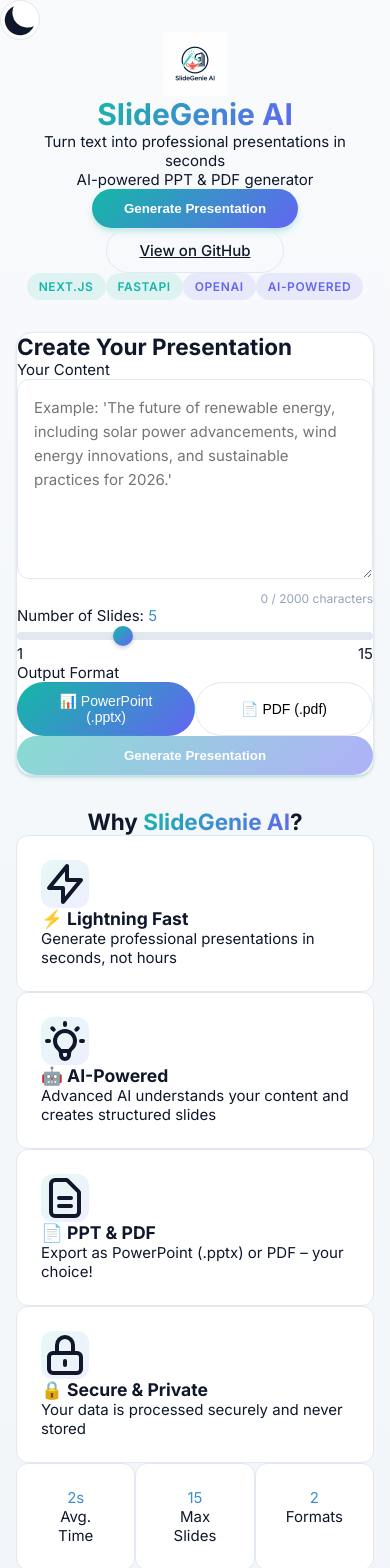
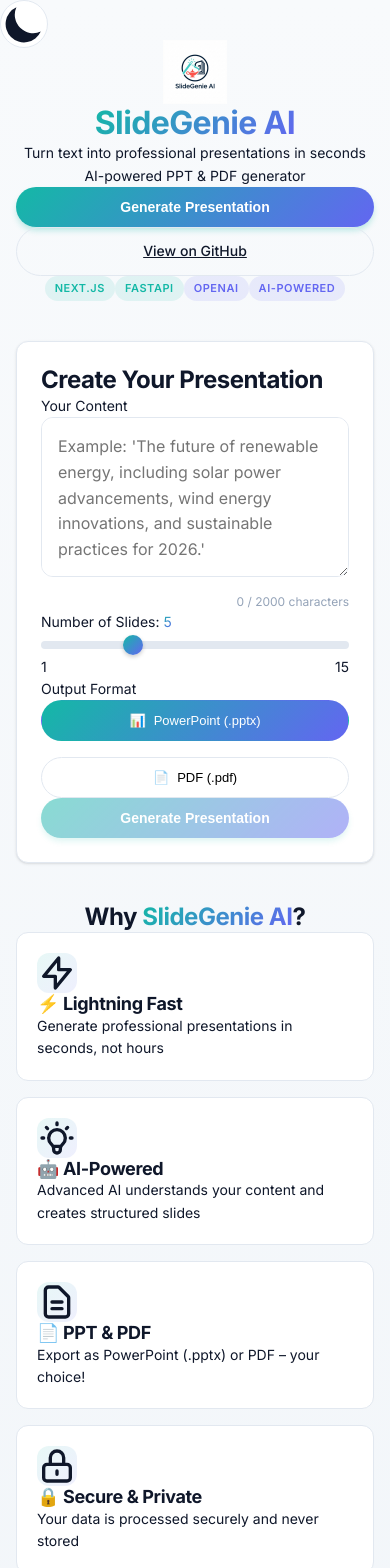
Before and after one commit to Bharath-Kumar-K-0930/SlideGenie, a Next.js app in the folder frontend/: page / in a window 390 px wide. Shown: the top 1568 px of the page. Built offline with nearby package versions, Linux system fonts and the light colour scheme.

Commit message:
Add comprehensive responsive design for all devices with proper spacing and fonts

```diff
--- a/frontend/app/globals.css
+++ b/frontend/app/globals.css
@@ -4,19 +4,27 @@
 
 :root {
   /* Modern SaaS Color Palette */
-  --foreground-rgb: 15, 23, 42; /* slate-900 */
-  --background-start-rgb: 248, 250, 252; /* slate-50 */
-  --background-end-rgb: 241, 245, 249; /* slate-100 */
+  --foreground-rgb: 15, 23, 42;
+  /* slate-900 */
+  --background-start-rgb: 248, 250, 252;
+  /* slate-50 */
+  --background-end-rgb: 241, 245, 249;
+  /* slate-100 */
 
   /* Primary Colors */
-  --primary: 20, 184, 166; /* teal-500 */
-  --primary-dark: 13, 148, 136; /* teal-600 */
-  --accent: 99, 102, 241; /* indigo-500 */
+  --primary: 20, 184, 166;
+  /* teal-500 */
+  --primary-dark: 13, 148, 136;
+  /* teal-600 */
+  --accent: 99, 102, 241;
+  /* indigo-500 */
 
   /* Neutral Colors */
   --card-bg: 255, 255, 255;
-  --border: 226, 232, 240; /* slate-200 */
-  --muted: 148, 163, 184; /* slate-400 */
+  --border: 226, 232, 240;
+  /* slate-200 */
+  --muted: 148, 163, 184;
+  /* slate-400 */
 }
 
 [data-theme="dark"] {
@@ -39,20 +47,46 @@
 body {
   max-width: 100vw;
   overflow-x: hidden;
+  width: 100%;
 }
 
 body {
   color: rgb(var(--foreground-rgb));
-  font-family: var(--font-inter), -apple-system, BlinkMacSystemFont, 'Segoe UI', sans-serif;
-  background: linear-gradient(
-    to bottom,
-    rgb(var(--background-start-rgb)),
-    rgb(var(--background-end-rgb))
-  );
+  font-family: var(--font-inter), -apple-system, BlinkMacSystemFont, 'Segoe UI', 'Roboto', sans-serif;
+  background: linear-gradient(to bottom,
+      rgb(var(--background-start-rgb)),
+      rgb(var(--background-end-rgb)));
   min-height: 100vh;
   transition: background 0.3s ease, color 0.3s ease;
   -webkit-font-smoothing: antialiased;
   -moz-osx-font-smoothing: grayscale;
+  text-rendering: optimizeLegibility;
+  line-height: 1.6;
+}
+
+/* Typography */
+h1,
+h2,
+h3,
+h4,
+h5,
+h6 {
+  line-height: 1.2;
+  font-weight: 700;
+  letter-spacing: -0.02em;
+  margin: 0;
+}
+
+p {
+  line-height: 1.6;
+  margin: 0;
+}
+
+/* Responsive images */
+img {
+  max-width: 100%;
+  height: auto;
+  display: block;
 }
 
 /* ============================================
@@ -82,12 +116,16 @@
   background: linear-gradient(135deg, rgb(var(--primary)), rgb(var(--accent)));
   color: white;
   font-weight: 600;
-  padding: 0.75rem 2rem;
+  padding: 0.875rem 2rem;
   border-radius: 9999px;
   border: none;
   cursor: pointer;
   transition: all 0.2s ease;
   box-shadow: 0 4px 6px -1px rgba(var(--primary), 0.3);
+  font-size: 1rem;
+  display: inline-flex;
+  align-items: center;
+  justify-content: center;
 }
 
 .btn-primary:hover:not(:disabled) {
@@ -107,11 +145,15 @@
   background: transparent;
   color: rgb(var(--foreground-rgb));
   font-weight: 500;
-  padding: 0.75rem 2rem;
+  padding: 0.875rem 2rem;
   border-radius: 9999px;
   border: 1px solid rgb(var(--border));
   cursor: pointer;
   transition: all 0.2s ease;
+  font-size: 1rem;
+  display: inline-flex;
+  align-items: center;
+  justify-content: center;
 }
 
 .btn-secondary:hover {
@@ -122,12 +164,12 @@
 /* Input Styles */
 .input-modern {
   width: 100%;
-  padding: 0.75rem 1rem;
+  padding: 0.875rem 1rem;
   border: 1px solid rgb(var(--border));
   border-radius: 12px;
   background: rgb(var(--card-bg));
   color: rgb(var(--foreground-rgb));
-  font-size: 0.875rem;
+  font-size: 0.9375rem;
   transition: all 0.2s ease;
   font-family: inherit;
 }
@@ -168,7 +210,7 @@
 .badge {
   display: inline-flex;
   align-items: center;
-  padding: 0.375rem 0.75rem;
+  padding: 0.375rem 0.875rem;
   border-radius: 9999px;
   font-size: 0.75rem;
   font-weight: 600;
@@ -239,6 +281,7 @@
     opacity: 0;
     transform: translateY(10px);
   }
+
   to {
     opacity: 1;
     transform: translateY(0);
@@ -254,6 +297,7 @@
     opacity: 0;
     transform: translateY(20px);
   }
+
   to {
     opacity: 1;
     transform: translateY(0);
@@ -274,30 +318,9 @@
   animation: spin 1s linear infinite;
 }
 
-/* Skeleton Loader */
-@keyframes shimmer {
-  0% {
-    background-position: -1000px 0;
-  }
-  100% {
-    background-position: 1000px 0;
-  }
-}
-
-.skeleton {
-  background: linear-gradient(
-    90deg,
-    rgb(var(--border)) 0%,
-    rgba(var(--border), 0.5) 50%,
-    rgb(var(--border)) 100%
-  );
-  background-size: 1000px 100%;
-  animation: shimmer 2s infinite;
-}
-
 /* Toggle Switch */
 .toggle-option {
-  padding: 0.625rem 1.25rem;
+  padding: 0.75rem 1.5rem;
   border-radius: 9999px;
   font-size: 0.875rem;
   font-weight: 500;
@@ -305,6 +328,10 @@
   transition: all 0.2s ease;
   border: 1px solid rgb(var(--border));
   background: rgb(var(--card-bg));
+  display: flex;
+  align-items: center;
+  justify-content: center;
+  gap: 0.5rem;
 }
 
 .toggle-option:hover {
@@ -410,7 +437,7 @@
   border-radius: 50%;
   display: flex;
   align-items: center;
-  justify-center: center;
+  justify-content: center;
   background: rgb(var(--card-bg));
   border: 1px solid rgb(var(--border));
   color: rgb(var(--foreground-rgb));
@@ -474,17 +501,228 @@
   outline-offset: 2px;
 }
 
-/* Responsive Typography */
-@media (max-width: 768px) {
+/* ============================================
+   RESPONSIVE DESIGN - ALL DEVICES
+   ============================================ */
+
+/* Mobile phones (320px - 640px) */
+@media (max-width: 640px) {
+  body {
+    font-size: 0.875rem;
+  }
+
+  .container-saas {
+    padding: 0 1rem;
+    max-width: 100%;
+  }
+
+  .section-spacing {
+    padding: 2.5rem 0;
+  }
+
+  /* Typography */
+  h1 {
+    font-size: 2rem !important;
+  }
+
+  h2 {
+    font-size: 1.5rem !important;
+  }
+
+  h3 {
+    font-size: 1.125rem !important;
+  }
+
+  /* Buttons */
+  .btn-primary,
+  .btn-secondary {
+    padding: 0.75rem 1.5rem;
+    font-size: 0.875rem;
+    width: 100%;
+  }
+
+  /* Cards */
+  .card-modern {
+    padding: 1.5rem !important;
+    border-radius: 12px;
+  }
+
+  .feature-card {
+    padding: 1.25rem;
+  }
+
+  .stat-card {
+    padding: 1.25rem;
+  }
+
+  .icon-container {
+    width: 2.5rem;
+    height: 2.5rem;
+  }
+
+  /* Textarea */
+  .textarea-modern {
+    min-height: 160px;
+    font-size: 1rem;
+    /* Prevent zoom on iOS */
+  }
+
+  /* Grid */
+  .grid {
+    grid-template-columns: 1fr !important;
+    gap: 1rem !important;
+  }
+
+  /* Touch targets */
+  .social-link {
+    width: 3rem;
+    height: 3rem;
+  }
+
+  .toggle-option {
+    padding: 0.75rem 1rem;
+    font-size: 0.8125rem;
+  }
+
+  .badge {
+    font-size: 0.6875rem;
+    padding: 0.25rem 0.625rem;
+  }
+}
+
+/* Tablets portrait (641px - 768px) */
+@media (min-width: 641px) and (max-width: 768px) {
   body {
     font-size: 0.9375rem;
   }
 
   .container-saas {
-    padding: 0 1rem;
+    padding: 0 1.5rem;
+    max-width: 720px;
   }
 
   .section-spacing {
-    padding: 2rem 0;
+    padding: 3rem 0;
+  }
+
+  h1 {
+    font-size: 2.5rem !important;
+  }
+
+  h2 {
+    font-size: 1.875rem !important;
+  }
+
+  /* 2-column grid */
+  .grid.lg\:grid-cols-4 {
+    grid-template-columns: repeat(2, 1fr) !important;
+    gap: 1.25rem !important;
+  }
+
+  .grid.grid-cols-3 {
+    grid-template-columns: repeat(3, 1fr) !important;
   }
 }
+
+/* Tablets landscape & Small laptops (769px - 1024px) */
+@media (min-width: 769px) and (max-width: 1024px) {
+  .container-saas {
+    max-width: 960px;
+    padding: 0 2rem;
+  }
+
+  .section-spacing {
+    padding: 3.5rem 0;
+  }
+
+  h1 {
+    font-size: 3rem !important;
+  }
+
+  h2 {
+    font-size: 2rem !important;
+  }
+
+  /* 2-column grid */
+  .grid.lg\:grid-cols-4 {
+    grid-template-columns: repeat(2, 1fr) !important;
+    gap: 1.5rem !important;
+  }
+}
+
+/* Laptops & Medium desktops (1025px - 1440px) */
+@media (min-width: 1025px) and (max-width: 1440px) {
+  .container-saas {
+    max-width: 1200px;
+    padding: 0 2rem;
+  }
+
+  .section-spacing {
+    padding: 4.5rem 0;
+  }
+
+  h1 {
+    font-size: 3.5rem !important;
+  }
+
+  h2 {
+    font-size: 2.25rem !important;
+  }
+}
+
+/* Large desktops & 4K displays (1441px+) */
+@media (min-width: 1441px) {
+  .container-saas {
+    max-width: 1400px;
+    padding: 0 3rem;
+  }
+
+  .section-spacing {
+    padding: 5rem 0;
+  }
+
+  body {
+    font-size: 1.0625rem;
+  }
+
+  h1 {
+    font-size: 4rem !important;
+  }
+
+  h2 {
+    font-size: 2.5rem !important;
+  }
+
+  .btn-primary,
+  .btn-secondary {
+    padding: 1rem 2.5rem;
+    font-size: 1.0625rem;
+  }
+}
+
+/* Accessibility */
+@media (prefers-reduced-motion: reduce) {
+
+  *,
+  *::before,
+  *::after {
+    animation-duration: 0.01ms !important;
+    animation-iteration-count: 1 !important;
+    transition-duration: 0.01ms !important;
+  }
+}
+
+@media (prefers-reduced-motion: no-preference) {
+  html {
+    scroll-behavior: smooth;
+  }
+}
+
+/* Print styles */
+@media print {
+
+  .social-link,
+  button {
+    display: none;
+  }
+}
--- a/frontend/app/page.tsx
+++ b/frontend/app/page.tsx
@@ -78,7 +78,7 @@
       {/* Dark Mode Toggle */}
       <button
         onClick={() => setDarkMode(!darkMode)}
-        className="fixed top-6 right-6 z-50 social-link"
+        className="fixed top-4 right-4 md:top-6 md:right-6 z-50 social-link"
         aria-label="Toggle dark mode"
       >
         {darkMode ? (
@@ -95,30 +95,30 @@
       <div className="container-saas">
         {/* Hero Section */}
         <header className="section-spacing text-center fade-in">
-          <div className="flex items-center justify-center mb-6">
+          <div className="flex items-center justify-center mb-6 md:mb-8">
             <Image
               src="/logo.png"
               alt="SlideGenie AI Logo"
               width={64}
               height={64}
-              className="smooth-transition hover:scale-110"
+              className="smooth-transition hover:scale-110 w-16 h-16 md:w-20 md:h-20"
             />
           </div>
 
-          <h1 className="text-5xl md:text-6xl font-bold mb-4 tracking-tight">
+          <h1 className="text-4xl sm:text-5xl md:text-6xl lg:text-7xl font-bold mb-4 md:mb-6 tracking-tight px-4">
             <span className="gradient-text">SlideGenie AI</span>
           </h1>
 
-          <p className="text-xl md:text-2xl text-slate-600 max-w-2xl mx-auto mb-6 font-light">
+          <p className="text-lg sm:text-xl md:text-2xl text-slate-600 dark:text-slate-300 max-w-2xl mx-auto mb-4 md:mb-6 font-light px-4">
             Turn text into professional presentations in seconds
           </p>
 
-          <p className="text-sm text-slate-500 max-w-xl mx-auto mb-8">
+          <p className="text-sm md:text-base text-slate-500 dark:text-slate-400 max-w-xl mx-auto mb-8 md:mb-10 px-4">
             AI-powered PPT & PDF generator
           </p>
 
           {/* CTA Buttons */}
-          <div className="flex flex-wrap items-center justify-center gap-4 mb-8">
+          <div className="flex flex-col sm:flex-row items-stretch sm:items-center justify-center gap-3 md:gap-4 mb-8 md:mb-10 px-4 max-w-md sm:max-w-none mx-auto">
             <button
               onClick={() => document.getElementById('generator')?.scrollIntoView({ behavior: 'smooth' })}
               className="btn-primary"
@@ -136,7 +136,7 @@
           </div>
 
           {/* Tech Badges */}
-          <div className="flex flex-wrap items-center justify-center gap-3">
+          <div className="flex flex-wrap items-center justify-center gap-2 md:gap-3 px-4">
             <span className="badge badge-primary">Next.js</span>
             <span className="badge badge-primary">FastAPI</span>
             <span className="badge badge-accent">OpenAI</span>
@@ -145,13 +145,15 @@
         </header>
 
         {/* Generator Card */}
-        <section id="generator" className="max-w-3xl mx-auto mb-16 slide-up">
-          <div className="card-modern p-8 md:p-10">
-            <h2 className="text-2xl font-bold mb-6 text-slate-900">Create Your Presentation</h2>
+        <section id="generator" className="max-w-3xl mx-auto mb-12 md:mb-16 slide-up">
+          <div className="card-modern p-6 md:p-8 lg:p-10">
+            <h2 className="text-xl md:text-2xl font-bold mb-6 text-slate-900 dark:text-slate-100">
+              Create Your Presentation
+            </h2>
 
             {/* Textarea */}
             <div className="mb-6">
-              <label className="block text-sm font-medium text-slate-700 mb-2">
+              <label className="block text-sm font-medium text-slate-700 dark:text-slate-300 mb-2">
                 Your Content
               </label>
               <textarea
@@ -168,8 +170,8 @@
 
             {/* Slider */}
             <div className="mb-6">
-              <label className="block text-sm font-medium text-slate-700 mb-3">
-                Number of Slides: <span className="gradient-text font-bold">{slideCount}</span>
+              <label className="block text-sm font-medium text-slate-700 dark:text-slate-300 mb-3">
+                Number of Slides: <span className="gradient-text font-bold text-lg">{slideCount}</span>
               </label>
               <input
                 type="range"
@@ -179,7 +181,7 @@
                 onChange={(e) => setSlideCount(Number(e.target.value))}
                 className="slider-modern"
               />
-              <div className="flex justify-between text-xs text-slate-500 mt-2">
+              <div className="flex justify-between text-xs text-slate-500 dark:text-slate-400 mt-2">
                 <span>1</span>
                 <span>15</span>
               </div>
@@ -187,21 +189,23 @@
 
             {/* Format Toggle */}
             <div className="mb-8">
-              <label className="block text-sm font-medium text-slate-700 mb-3">
+              <label className="block text-sm font-medium text-slate-700 dark:text-slate-300 mb-3">
                 Output Format
               </label>
-              <div className="flex gap-3">
+              <div className="grid grid-cols-1 sm:grid-cols-2 gap-3">
                 <button
                   onClick={() => setType("pptx")}
-                  className={`toggle-option flex-1 ${type === "pptx" ? "active" : ""}`}
+                  className={`toggle-option ${type === "pptx" ? "active" : ""}`}
                 >
-                  📊 PowerPoint (.pptx)
+                  <span>📊</span>
+                  <span>PowerPoint (.pptx)</span>
                 </button>
                 <button
                   onClick={() => setType("pdf")}
-                  className={`toggle-option flex-1 ${type === "pdf" ? "active" : ""}`}
+                  className={`toggle-option ${type === "pdf" ? "active" : ""}`}
                 >
-                  📄 PDF (.pdf)
+                  <span>📄</span>
+                  <span>PDF (.pdf)</span>
                 </button>
               </div>
             </div>
@@ -210,7 +214,7 @@
             <button
               onClick={handleGenerate}
               disabled={loading || !text.trim()}
-              className="btn-primary w-full text-lg py-4"
+              className="btn-primary w-full text-base md:text-lg py-3 md:py-4"
             >
               {loading ? (
                 <span className="flex items-center justify-center gap-3">
@@ -243,11 +247,11 @@
 
         {/* Features Section */}
         <section className="section-spacing">
-          <h2 className="text-3xl font-bold text-center mb-12">
+          <h2 className="text-2xl md:text-3xl font-bold text-center mb-10 md:mb-12 px-4">
             Why <span className="gradient-text">SlideGenie AI</span>?
           </h2>
 
-          <div className="grid md:grid-cols-2 lg:grid-cols-4 gap-6 mb-12">
+          <div className="grid grid-cols-1 sm:grid-cols-2 lg:grid-cols-4 gap-4 md:gap-6 mb-10 md:mb-12">
             {/* Feature 1 */}
             <div className="feature-card">
               <div className="icon-container mb-4">
@@ -255,8 +259,8 @@
                   <path strokeLinecap="round" strokeLinejoin="round" strokeWidth={2} d="M13 10V3L4 14h7v7l9-11h-7z" />
                 </svg>
               </div>
-              <h3 className="font-semibold text-lg mb-2">⚡ Lightning Fast</h3>
-              <p className="text-sm text-slate-600">
+              <h3 className="font-semibold text-base md:text-lg mb-2">⚡ Lightning Fast</h3>
+              <p className="text-sm text-slate-600 dark:text-slate-400">
                 Generate professional presentations in seconds, not hours
               </p>
             </div>
@@ -268,8 +272,8 @@
                   <path strokeLinecap="round" strokeLinejoin="round" strokeWidth={2} d="M9.663 17h4.673M12 3v1m6.364 1.636l-.707.707M21 12h-1M4 12H3m3.343-5.657l-.707-.707m2.828 9.9a5 5 0 117.072 0l-.548.547A3.374 3.374 0 0014 18.469V19a2 2 0 11-4 0v-.531c0-.895-.356-1.754-.988-2.386l-.548-.547z" />
                 </svg>
               </div>
-              <h3 className="font-semibold text-lg mb-2">🤖 AI-Powered</h3>
-              <p className="text-sm text-slate-600">
+              <h3 className="font-semibold text-base md:text-lg mb-2">🤖 AI-Powered</h3>
+              <p className="text-sm text-slate-600 dark:text-slate-400">
                 Advanced AI understands your content and creates structured slides
               </p>
             </div>
@@ -281,8 +285,8 @@
                   <path strokeLinecap="round" strokeLinejoin="round" strokeWidth={2} d="M9 12h6m-6 4h6m2 5H7a2 2 0 01-2-2V5a2 2 0 012-2h5.586a1 1 0 01.707.293l5.414 5.414a1 1 0 01.293.707V19a2 2 0 01-2 2z" />
                 </svg>
               </div>
-              <h3 className="font-semibold text-lg mb-2">📄 PPT & PDF</h3>
-              <p className="text-sm text-slate-600">
+              <h3 className="font-semibold text-base md:text-lg mb-2">📄 PPT & PDF</h3>
+              <p className="text-sm text-slate-600 dark:text-slate-400">
                 Export as PowerPoint (.pptx) or PDF – your choice!
               </p>
             </div>
@@ -294,26 +298,26 @@
                   <path strokeLinecap="round" strokeLinejoin="round" strokeWidth={2} d="M12 15v2m-6 4h12a2 2 0 002-2v-6a2 2 0 00-2-2H6a2 2 0 00-2 2v6a2 2 0 002 2zm10-10V7a4 4 0 00-8 0v4h8z" />
                 </svg>
               </div>
-              <h3 className="font-semibold text-lg mb-2">🔒 Secure & Private</h3>
-              <p className="text-sm text-slate-600">
+              <h3 className="font-semibold text-base md:text-lg mb-2">🔒 Secure & Private</h3>
+              <p className="text-sm text-slate-600 dark:text-slate-400">
                 Your data is processed securely and never stored
               </p>
             </div>
           </div>
 
           {/* Stats Strip */}
-          <div className="grid grid-cols-3 gap-4 max-w-2xl mx-auto">
+          <div className="grid grid-cols-3 gap-3 md:gap-4 max-w-2xl mx-auto">
             <div className="stat-card">
-              <div className="text-3xl font-bold gradient-text mb-1">2s</div>
-              <div className="text-sm text-slate-600">Avg. Time</div>
+              <div className="text-2xl md:text-3xl font-bold gradient-text mb-1">2s</div>
+              <div className="text-xs md:text-sm text-slate-600 dark:text-slate-400">Avg. Time</div>
             </div>
             <div className="stat-card">
-              <div className="text-3xl font-bold gradient-text mb-1">15</div>
-              <div className="text-sm text-slate-600">Max Slides</div>
+              <div className="text-2xl md:text-3xl font-bold gradient-text mb-1">15</div>
+              <div className="text-xs md:text-sm text-slate-600 dark:text-slate-400">Max Slides</div>
             </div>
             <div className="stat-card">
-              <div className="text-3xl font-bold gradient-text mb-1">2</div>
-              <div className="text-sm text-slate-600">Formats</div>
+              <div className="text-2xl md:text-3xl font-bold gradient-text mb-1">2</div>
+              <div className="text-xs md:text-sm text-slate-600 dark:text-slate-400">Formats</div>
             </div>
           </div>
         </section>
@@ -322,13 +326,13 @@
         <div className="divider"></div>
 
         {/* Footer */}
-        <footer className="py-12 text-center">
-          <p className="text-slate-600 mb-4">
+        <footer className="py-8 md:py-12 text-center">
+          <p className="text-sm md:text-base text-slate-600 dark:text-slate-400 mb-4 px-4">
             Built with ❤️ by <span className="font-semibold gradient-text">Bharath Kumar K</span>
           </p>
 
           {/* Tech Stack */}
-          <div className="flex flex-wrap items-center justify-center gap-3 mb-6">
+          <div className="flex flex-wrap items-center justify-center gap-2 md:gap-3 mb-6 px-4">
             <span className="tech-badge">Next.js 16</span>
             <span className="tech-badge">FastAPI</span>
             <span className="tech-badge">OpenAI GPT</span>
@@ -354,7 +358,7 @@
             </a>
           </div>
 
-          <p className="text-xs text-slate-500">
+          <p className="text-xs text-slate-500 dark:text-slate-400 px-4">
             © 2024 SlideGenie AI. All rights reserved. | Limit: 15 slides per run
           </p>
         </footer>
```
